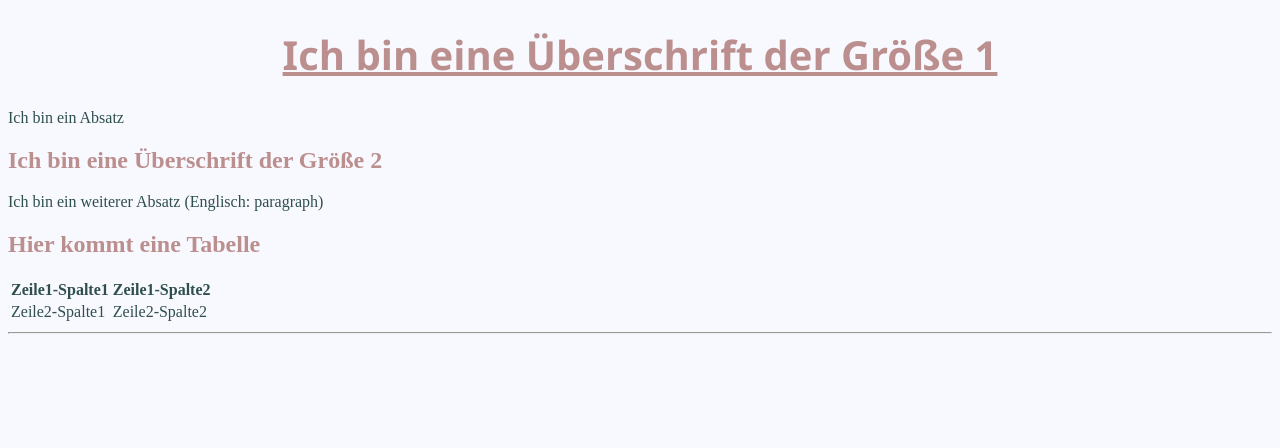
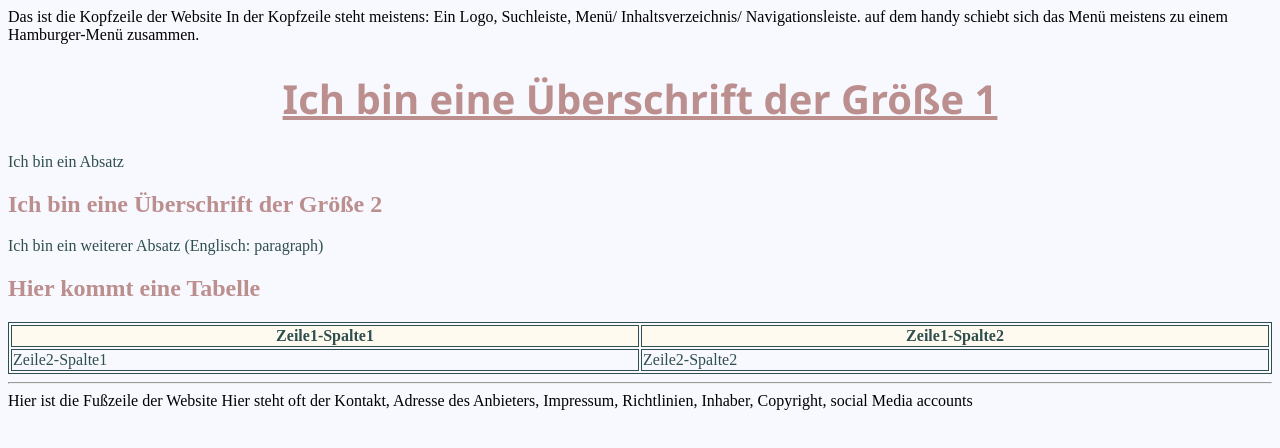
Before and after one commit to sa156676/HTML-Grundgeruest, a plain HTML site: page index.html in a window 1280 px wide. Drawn offline with Linux system fonts and the light colour scheme.

Commit message:
styles verbessert, header und footer eingebaut

```diff
--- a/index.html
+++ b/index.html
@@ -5,18 +5,37 @@
     <meta name="viewport" content="width=device-width, initial-scale=1.0">
     <title>Titel im Browsertab</title>
     <link rel="stylesheet" href="styles.css">
+    <!--Die style.css wird verlinkt-->
 </head>
 <body>
-    <h1>Ich bin eine Überschrift der Größe 1</h1>
-    <p>Ich bin ein Absatz</p>
-    <h2>Ich bin eine Überschrift der Größe 2</h2>
-    <p>Ich bin ein weiterer Absatz (Englisch: paragraph)</p>
-    <!--Ich bin ein Kommentar-->
+    <header>
+
+        <!-- Logo:
+             Vorsicht: Bilder im Internet sind meist urhebergeschützt.
+             Lösung: Es gibt seiten, auf denen Bilder heruntergeladen werden können, die
+            kostenlos genutzt werden dürfen. LIZENZBEDINGUNGEN LESES !!!!!
+            CC0 ist eine gute Lizenz
+            Das Logo sollte im PNG-Format gespeichert sein, weil die Qualität für Logos oft besser ist, als JPG
+            . PNGs können einen transparenten Hintergrund haben.-->
+
+
+        Das ist die Kopfzeile der Website
+        In der Kopfzeile steht meistens: Ein Logo, Suchleiste, Menü/ Inhaltsverzeichnis/
+        Navigationsleiste.
+        auf dem handy schiebt sich das Menü meistens zu einem Hamburger-Menü zusammen.
+    </header>
+     <h1>Ich bin eine Überschrift der Größe 1</h1>
+     <p>Ich bin ein Absatz</p>
+     <h2>Ich bin eine Überschrift der Größe 2</h2>
+     <p>Ich bin ein weiterer Absatz (Englisch: paragraph)</p>
+     <!--Ich bin ein Kommentar-->
 
     <H2>Hier kommt eine Tabelle</H2>
 
     <table>
+        <!--Für jede Zeile der Tabelle wird eine <tr>...</tr> angelegt. TR steht für Tablerow-->
         <tr>
+            <!--TH steht für die Spalten der Kopfzeilen-->
             <th>
                 Zeile1-Spalte1
             </th>
@@ -24,11 +43,18 @@
                 Zeile1-Spalte2
             </th>
         </tr>
+        <!--Zeile 2-->
         <tr>
+            <!--TD steht für die Spalten-->
             <td>Zeile2-Spalte1</td>
             <td>Zeile2-Spalte2</td>
         </tr>
     </table>
     <hr>
+   <footer>
+    Hier ist die Fußzeile der Website
+    Hier steht oft der Kontakt, Adresse des Anbieters, Impressum, Richtlinien, Inhaber, Copyright,
+    social Media accounts
+   </footer>
 </body>
 </html>
--- a/styles.css
+++ b/styles.css
@@ -1,3 +1,6 @@
+/*Der Sinn der style.css ist, die Farben, die Schriftgröße/- Art und das Aussehen aller
+Elemente der HTML-Datei zu gestalten.*/
+
 h1 {
     color: rosybrown;
     font-family: 'Segoe UI', Tahoma, Geneva, Verdana, sans-serif;
@@ -14,6 +17,25 @@ body {
     background-color: ghostwhite
 }
 
+table{
+    border: 1px solid;
+    width: 100%;
+
+}
+
+tr {
+    border: 1px solid;
+}
+
+td {
+    border: 1px solid;
+}
+
+th {
+    border: 1px solid;
+    background-color: floralwhite;
+}
+
 p {
     color: darkslategrey
 }
```
